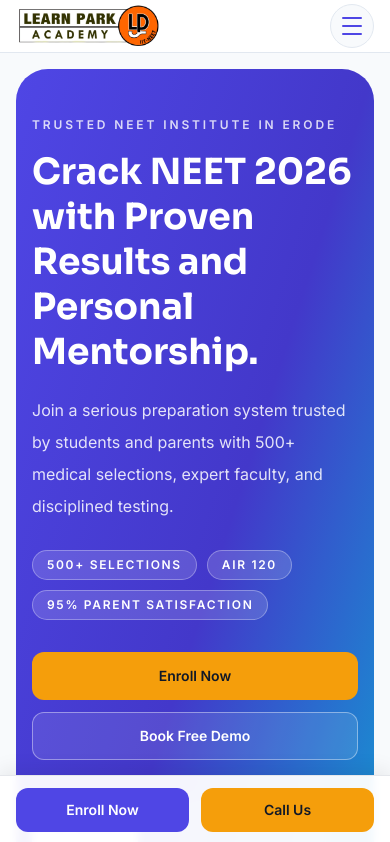
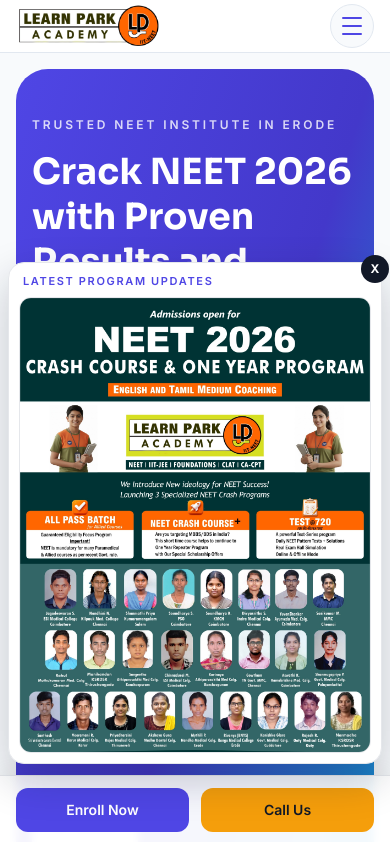
Before and after one commit to Subashav/learnpark, a React (Vite) app: page / in a window 390 px wide. Shown: the top 842 px of the page. Built offline with nearby package versions, Linux system fonts and the light colour scheme.

Commit message:
fix: show promo banner on mobile above sticky CTA

```diff
--- a/src/components/SiteLayout.jsx
+++ b/src/components/SiteLayout.jsx
@@ -148,7 +148,7 @@
       </main>
 
       {isPromoVisible ? (
-        <div className="fixed bottom-4 right-6 z-50 hidden w-[min(92vw,360px)] rounded-2xl border border-[#E5E7EB] bg-white p-2.5 shadow-[0_16px_40px_rgba(15,23,42,0.22)] sm:block">
+        <div className="fixed bottom-20 left-2 right-2 z-50 w-auto max-w-[420px] rounded-2xl border border-[#E5E7EB] bg-white p-2.5 shadow-[0_16px_40px_rgba(15,23,42,0.22)] sm:bottom-4 sm:left-auto sm:right-6 sm:w-[min(92vw,360px)]">
           <button
             type="button"
             onClick={() => setIsPromoVisible(false)}
```
